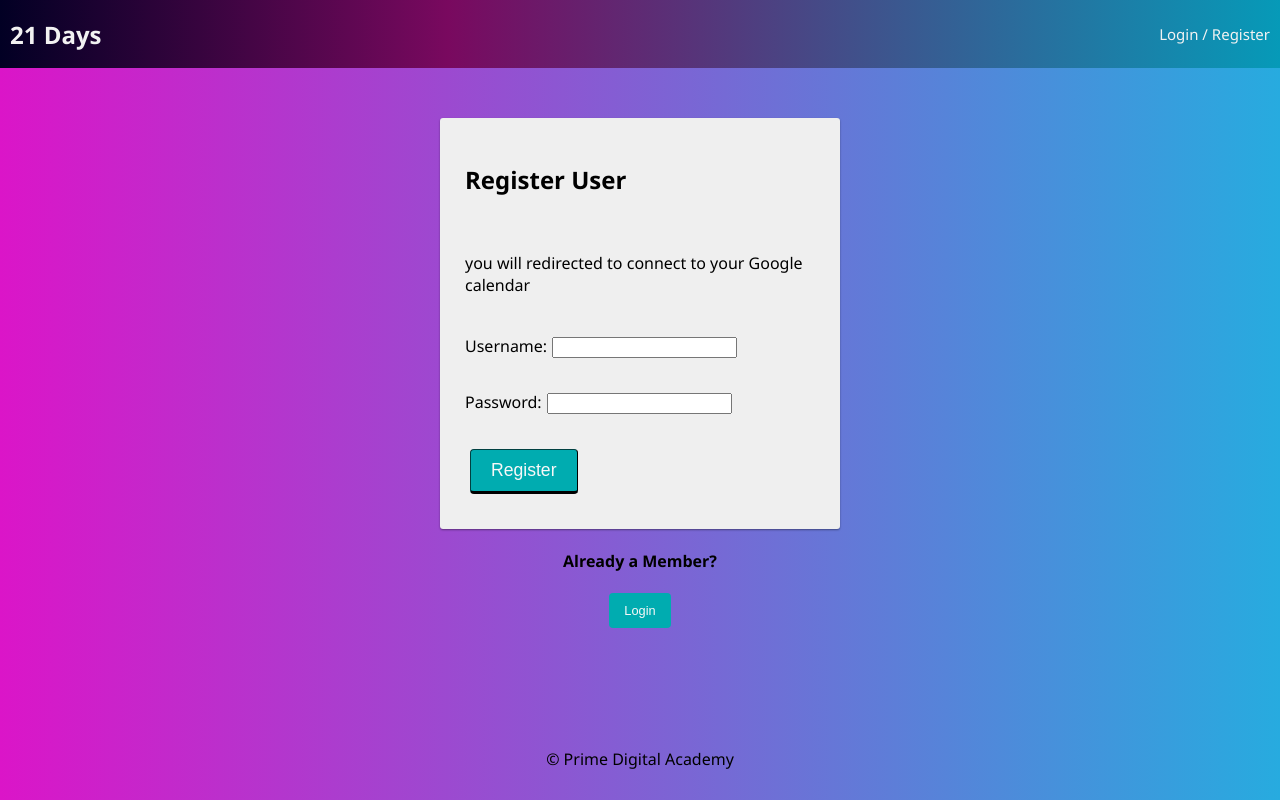
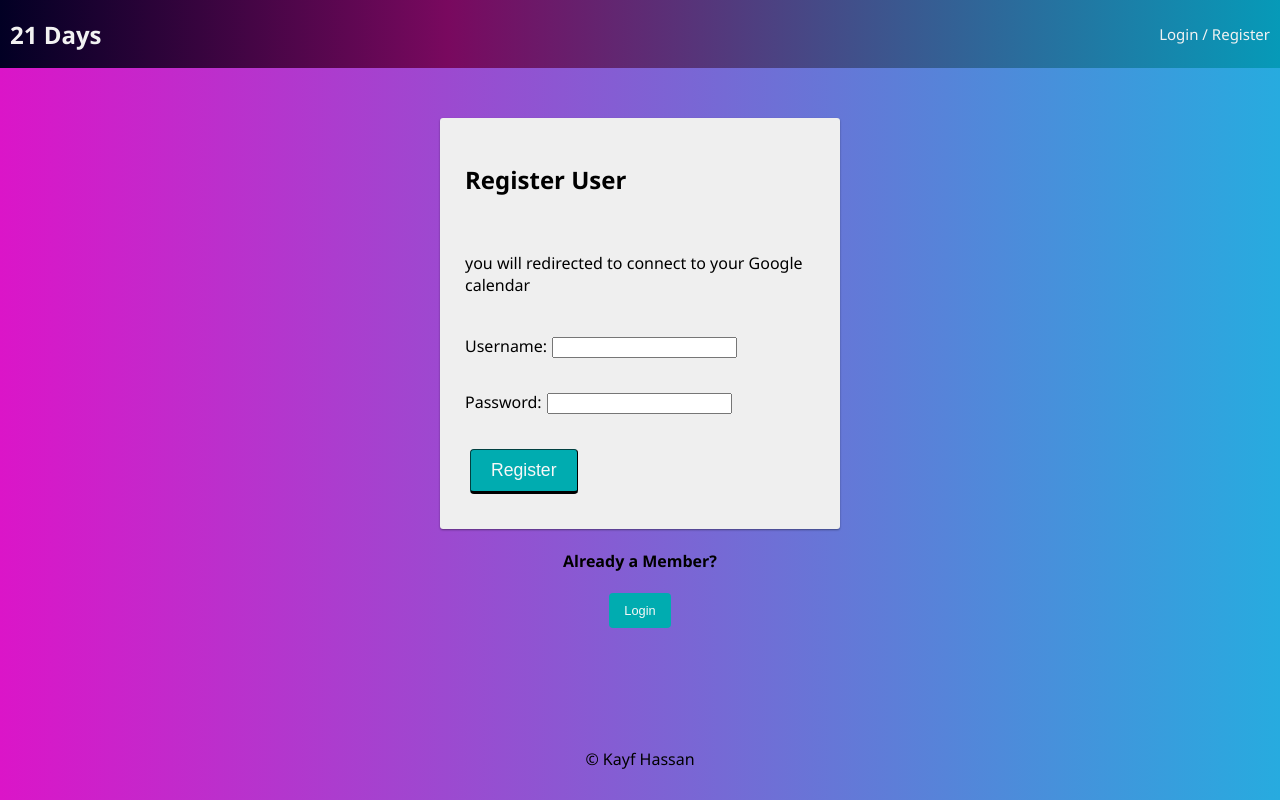
Before and after one commit to KeefAHassan/prime-solo-project, a React (Vite) app: page /info#/home in a window 1280 px wide. Built offline with nearby package versions, Linux system fonts and the light colour scheme; no server answers.

Commit message:
add my name

```diff
--- a/index.html
+++ b/index.html
@@ -4,7 +4,7 @@
     <meta charset="utf-8">
     <meta name="viewport" content="width=device-width, initial-scale=1, shrink-to-fit=no">
     <meta name="theme-color" content="#000000">
-    <title>Prime Solo Project</title>
+    <title>21 Days</title>
   </head>
   <body>
     <noscript>
--- a/src/components/Footer/Footer.jsx
+++ b/src/components/Footer/Footer.jsx
@@ -7,7 +7,7 @@ import './Footer.css';
 // or even care what the redux state is, so it doesn't need 'connect()'
 
 function Footer() {
-  return <footer>&copy; Prime Digital Academy</footer>;
+  return <footer>&copy; Kayf Hassan</footer>;
 }
 
 export default Footer;
```
